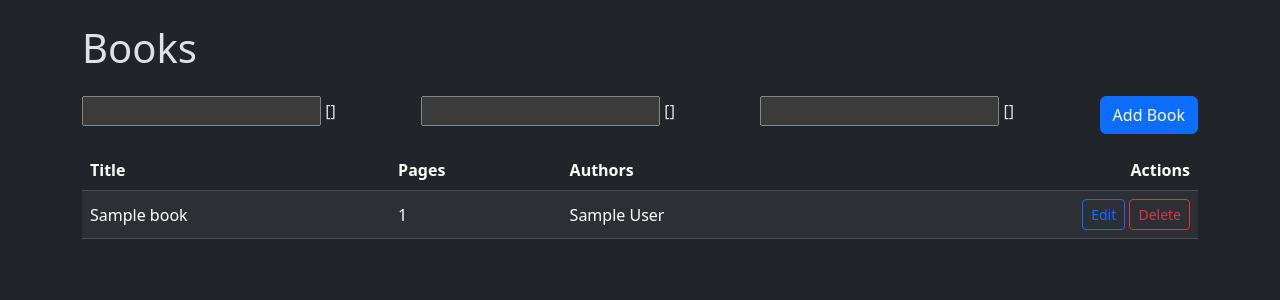
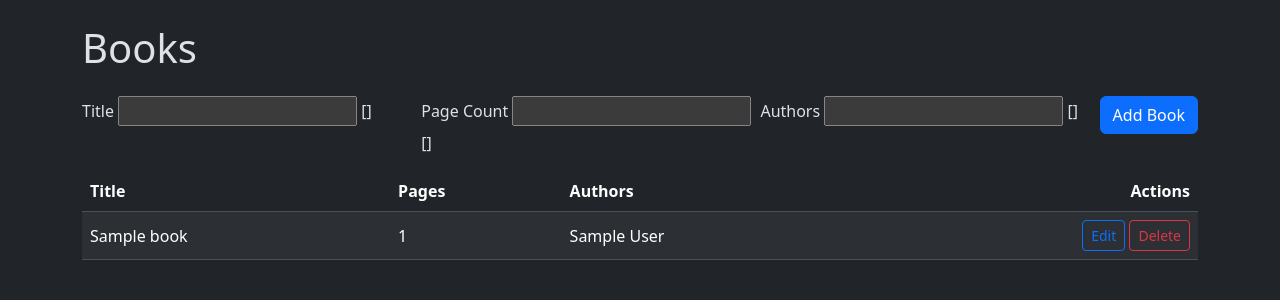
Before and after one commit to mitch-jensen/drum_book_tracker, a Django app: template src/book_tracker/templates/book_tracker/books/list.html in a window 1280 px wide. Shown: the part 56-356 px from the top of the page. Run offline with Django 5.2, Linux system fonts and the light colour scheme; the template is opened without the code that fills it: most values are stand-ins (such as "Sample title", 1, 10 or a date in 2020); form fields are guessed from the names that the template uses; parts of the project's set-up code (start-up, migrations or seed data) failed here and were passed over.

Commit message:
add labels for fields

```diff
--- a/src/book_tracker/templates/book_tracker/authors/_create_form.html
+++ b/src/book_tracker/templates/book_tracker/authors/_create_form.html
@@ -5,10 +5,12 @@
     {% csrf_token %}
     <div class="row g-2 align-items-start mb-3">
         <div class="col">
+            <label for="{{ form.first_name.id_for_label }}" class="form-label">First Name</label>
             {{ form.first_name }}
             {{ form.first_name.errors }}
         </div>
         <div class="col">
+            <label for="{{ form.last_name.id_for_label }}" class="form-label">Last Name</label>
             {{ form.last_name }}
             {{ form.last_name.errors }}
         </div>
--- a/src/book_tracker/templates/book_tracker/books/_create_form.html
+++ b/src/book_tracker/templates/book_tracker/books/_create_form.html
@@ -5,14 +5,17 @@
     {% csrf_token %}
     <div class="row g-2 align-items-start mb-3">
         <div class="col">
+            <label for="{{ form.title.id_for_label }}" class="form-label">Title</label>
             {{ form.title }}
             {{ form.title.errors }}
         </div>
         <div class="col">
+            <label for="{{ form.page_count.id_for_label }}" class="form-label">Page Count</label>
             {{ form.page_count }}
             {{ form.page_count.errors }}
         </div>
         <div class="col">
+            <label for="{{ form.authors.id_for_label }}" class="form-label">Authors</label>
             {{ form.authors }}
             {{ form.authors.errors }}
         </div>
--- a/src/book_tracker/templates/book_tracker/tags/_create_form.html
+++ b/src/book_tracker/templates/book_tracker/tags/_create_form.html
@@ -5,6 +5,7 @@
     {% csrf_token %}
     <div class="row g-2 align-items-start mb-3">
         <div class="col">
+            <label for="{{ form.name.id_for_label }}" class="form-label">Name</label>
             {{ form.name }}
             {{ form.name.errors }}
         </div>
```
